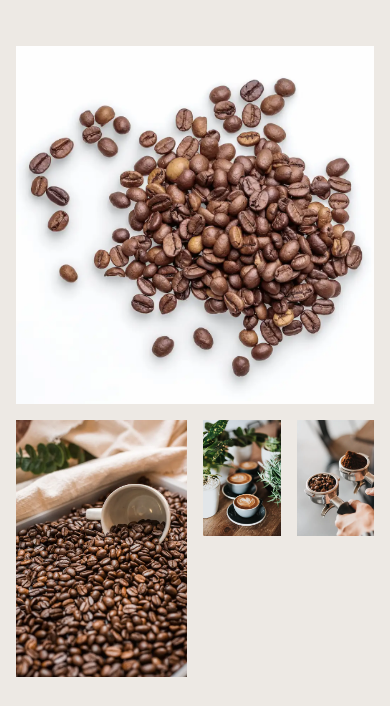
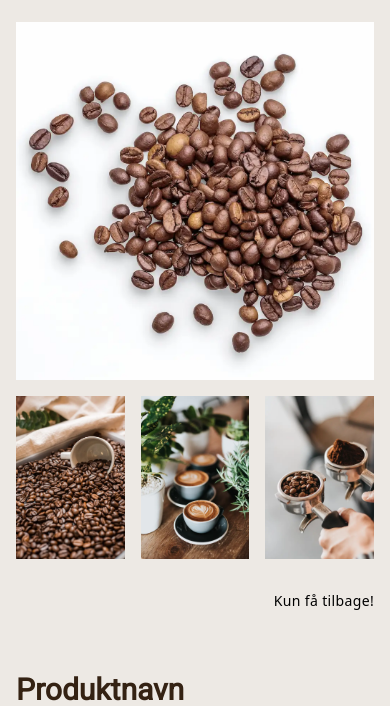
Before and after one commit to maja5099/3-sem-eksamen, a website built with Parcel: page src/produktside_maskine.html in a window 390 px wide. Shown: the part 130-836 px from the top of the page. Built offline with nearby package versions, Linux system fonts and the light colour scheme.

Commit message:
flere produktside fixes

```diff
--- a/src/produktside_kaffe.html
+++ b/src/produktside_kaffe.html
@@ -138,7 +138,7 @@
         }
       </style>
 
-      <section class="mt-14">
+      <section class="mt-14 lg:mt-24">
         <div class="relative max-w-screen-xl px-4 py-8 mx-auto">
           <div class="grid items-start grid-cols-1 gap-8 md:grid-cols-2">
             <div class="grid grid-cols-3 gap-4 lg:grid-cols-2">
@@ -158,7 +158,6 @@
                 />
               </div>
 
-
               <div class="aspect-w-1 aspect-h-1">
                  <img
                   alt="Mobile Phone Stand"
@@ -174,7 +173,6 @@
                   src="/img/products/coffee_atmos (2).webp"
                 />
               </div>
-
             </div>
 
             <div class="sticky top-0">
--- a/src/produktside_maskine.html
+++ b/src/produktside_maskine.html
@@ -138,11 +138,11 @@
         }
       </style>
 
-      <section class="mt-20 lg:mt-40">
+      <section class="mt-14 lg:mt-24">
         <div class="relative max-w-screen-xl px-4 py-8 mx-auto">
           <div class="grid items-start grid-cols-1 gap-8 md:grid-cols-2">
-            <div class="grid grid-cols-2 gap-4 md:grid-cols-1">
-              <div class="aspect-w-1 aspect-h-1 col-span-2 lg:col-span-1">
+            <div class="grid grid-cols-3 gap-4 lg:grid-cols-2">
+              <div class="aspect-w-1 aspect-h-1 col-span-3 lg:col-span-2">
                 <img
                   alt="Mobile Phone Stand"
                   class="object-cover"
@@ -150,7 +150,7 @@
                 />
               </div>
 
-              <div class="aspect-w-1 aspect-h-1">
+              <div class="aspect-w-1 aspect-h-1 lg:col-span-2">
                 <img
                   alt="Mobile Phone Stand"
                   class="object-cover"
@@ -158,7 +158,6 @@
                 />
               </div>
 
-              <div class="grid grid-cols-2 gap-4 lg:mt-4">
               <div class="aspect-w-1 aspect-h-1">
                  <img
                   alt="Mobile Phone Stand"
@@ -173,7 +172,6 @@
                   class="object-cover"
                   src="/img/products/coffee_atmos (2).webp"
                 />
-                </div>
               </div>
             </div>
 
```
Lines whose indentation alone changed are shown as unchanged.
